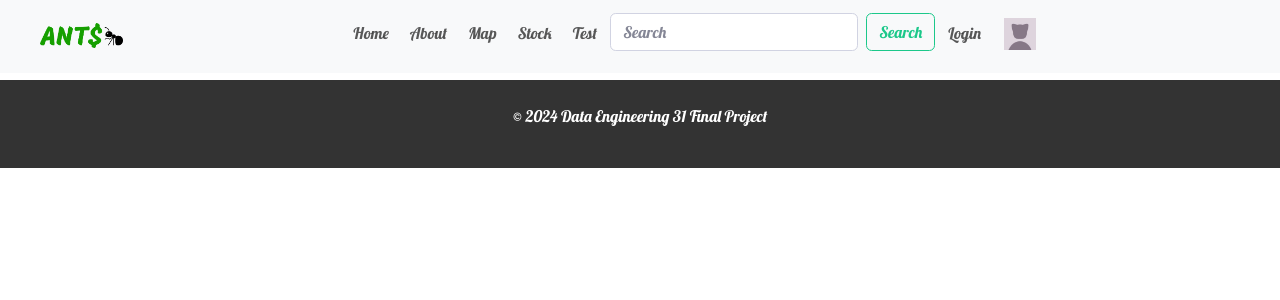
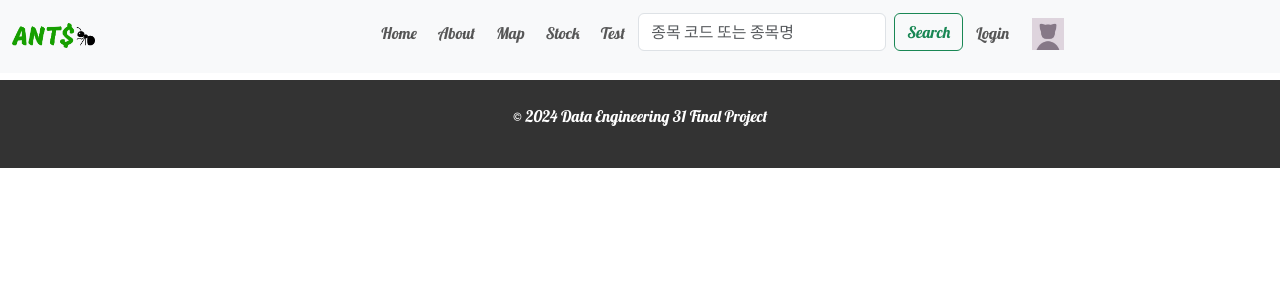
Before and after one commit to pladata-encore/DE31-final-team4, a Django app: page /search/ in a window 1280 px wide. Shown: the top 300 px of the page. Run offline with Django 5.2, Linux system fonts and the light colour scheme; some libraries are stand-ins or nearby versions.

Commit message:
종목 검색 navbar에 추가

```diff
--- a/ants_final/templates/base.html
+++ b/ants_final/templates/base.html
@@ -9,7 +9,7 @@
 
     <!-- Bootstrap CSS -->
     <link href="https://cdn.jsdelivr.net/npm/bootstrap@5.3.0/dist/css/bootstrap.min.css" rel="stylesheet">
-    <link href="{% static 'css/sb-admin-2.min.css' %}" rel="stylesheet">
+    {% comment %} <link href="{% static 'css/sb-admin-2.min.css' %}" rel="stylesheet"> {% endcomment %}
     <!-- Custom CSS -->
     <link rel="stylesheet" href="{% static 'css/style.css' %}">
     {% block head %}
@@ -39,13 +39,19 @@
                     <li class="nav-item"><a class="nav-link" href="{% url 'economic_awareness_test' %}">Test</a></li>
 
                     <!-- 검색 바 추가 -->
-                    <li class="nav-item">
+                    {% comment %} <li class="nav-item">
                         <form class="d-flex" method="get" action="{% url 'search_datawarehouse' %}">
                             <input class="form-control me-2" type="search" placeholder="Search" aria-label="Search" name="q">
                             <button class="btn btn-outline-success" type="submit">Search</button>
                         </form>
+                    </li> {% endcomment %}
+
+                    <li class="nav-item">
+                        <form id="stock_search" class="d-flex" method="GET" action="{% url 'stock_search' %}">
+                            <input class="form-control me-2" type="text" placeholder="종목 코드 또는 종목명" aria-label="Search" name="stock_query" required>
+                            <button class="btn btn-outline-success" type="submit">Search</button>
+                        </form>
                     </li>
-
                     <!-- 로그인/로그아웃 기능 추가 -->
                     {% if user.is_authenticated %}
                         <li class="nav-item"><a class="nav-link" href="{% url 'account_logout' %}">Logout</a></li>
@@ -92,7 +98,7 @@
     <script src="https://cdn.jsdelivr.net/npm/bootstrap@5.3.0/dist/js/bootstrap.bundle.min.js"></script>
 
     <!-- Custom JS -->
-    <script src="{% static 'js/search.js' %}"></script>
+    {% comment %} <script src="{% static 'js/search.js' %}"></script> {% endcomment %}
 
     <script>
         // Smooth Scroll for anchor links
--- a/ants_final/templates/main/stock_detail.html
+++ b/ants_final/templates/main/stock_detail.html
@@ -4,13 +4,13 @@
 {% block title %}ANTS{% endblock %}
 
 {% block content %}
-<div class="container">
+{% comment %} <div class="container">
     <form method="GET" action="{% url 'stock_search' %}">
         <input type="text" name="stock_query" placeholder="종목 코드 또는 종목명을 입력하세요" required>
         <button type="submit" class="btn btn-dark">검색</button>
     </form>
 
-</div>
+</div> {% endcomment %}
 
 <div class="container">
     <div class="row justify-content-center">
```
